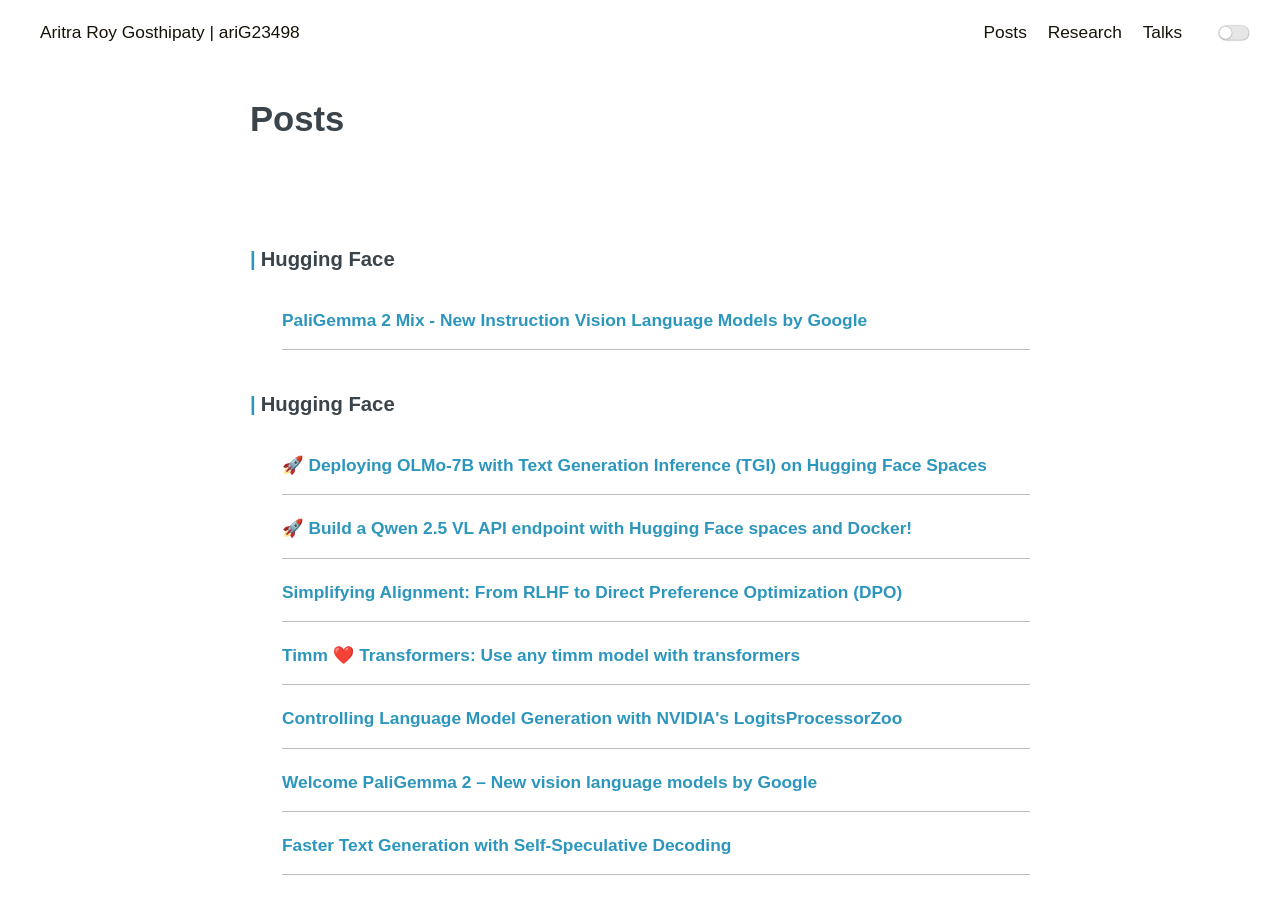
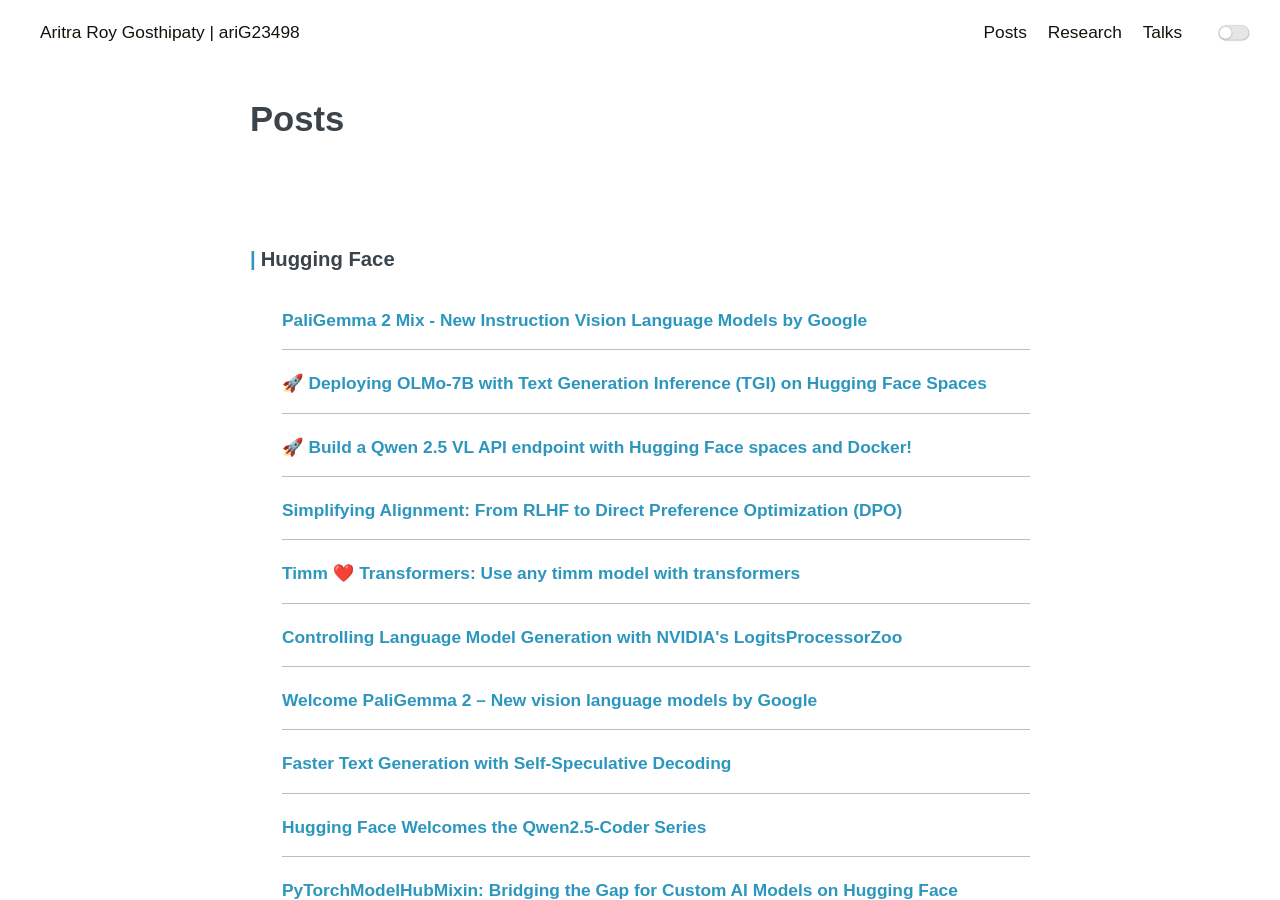
Before and after one commit to ariG23498/ariG23498.github.io, a Jekyll site: the page built from blogs.md, in a window 1280 px wide and 900 px high. Built offline with Jekyll 4.4.1, drawn with Linux system fonts in a browser that asks for light colours.

Commit message:
Update blogs.md

```diff
--- a/blogs.md
+++ b/blogs.md
@@ -10,7 +10,6 @@ permalink: /posts
       <article class="archive-item">
          <a class="archive-item-link" href="https://huggingface.co/blog/paligemma2mix" target="_blank" rel="noopener noreferrer">PaliGemma 2 Mix - New Instruction Vision Language Models by Google</a>
       </article>
-      <h3>Hugging Face</h3>
       <article class="archive-item">
          <a class="archive-item-link" href="https://huggingface.co/blog/ariG23498/tgi-spaces" target="_blank" rel="noopener noreferrer">🚀 Deploying OLMo-7B with Text Generation Inference (TGI) on Hugging Face Spaces</a>
       </article>
```
